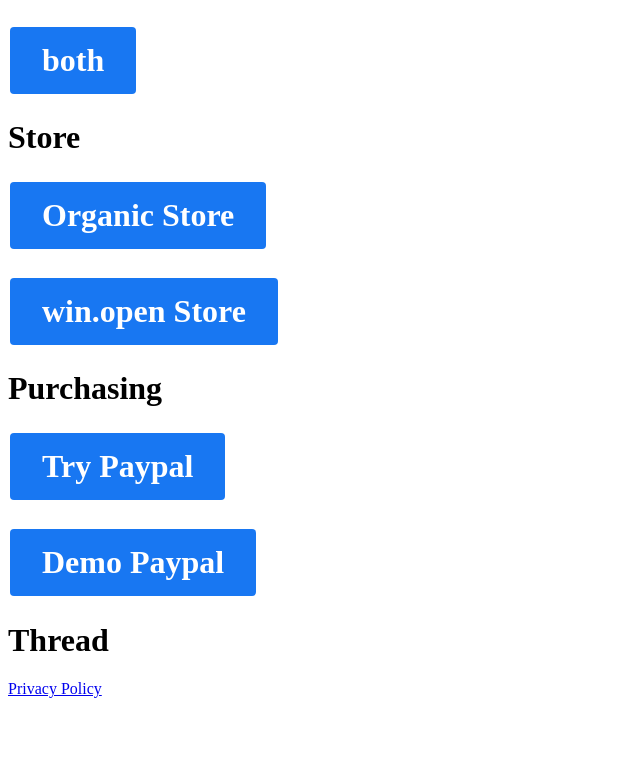
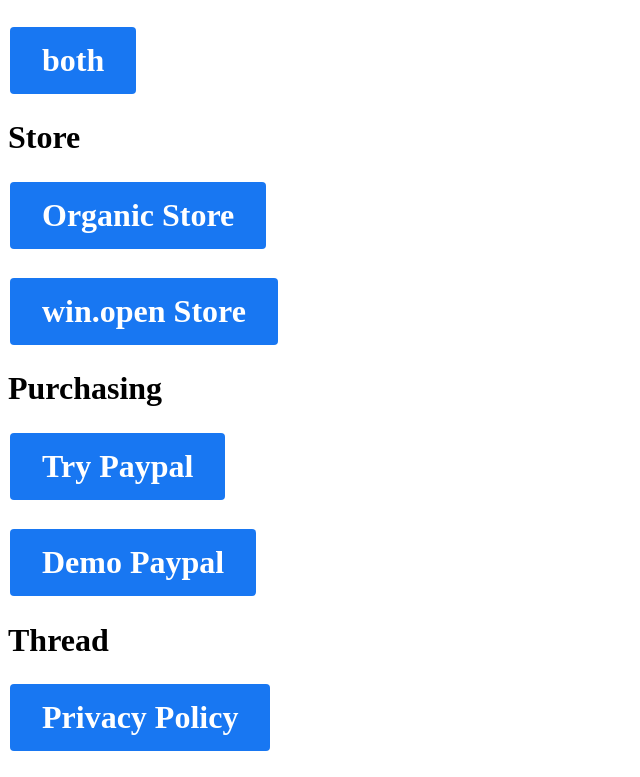
Before and after one commit to aiwen0918/demo, a plain HTML site: page index.html in a window 1280 px wide. Shown: the part 1033-1810 px from the top of the page, without its empty margins (0-640 px from the left). Before the commit the page ends 1739 px from the top, so only its background shows below. Drawn offline with Linux system fonts and the light colour scheme.

Commit message:
add thread test link - 2

```diff
--- a/index.html
+++ b/index.html
@@ -95,7 +95,7 @@
   </div>
   <h1>Thread</h1>
   <div>
-    <a href="https://privacycenter.instagram.com/policy/?entry_point=instagram_settings" rel="nofollow noopener noreferrer" target="_blank">Privacy Policy</a>
+    <h1><a href="https://privacycenter.instagram.com/policy/?entry_point=instagram_settings" rel="nofollow noopener noreferrer" target="_blank" class="button">Privacy Policy</a></h1>
   </div>
 </body>
 
```
